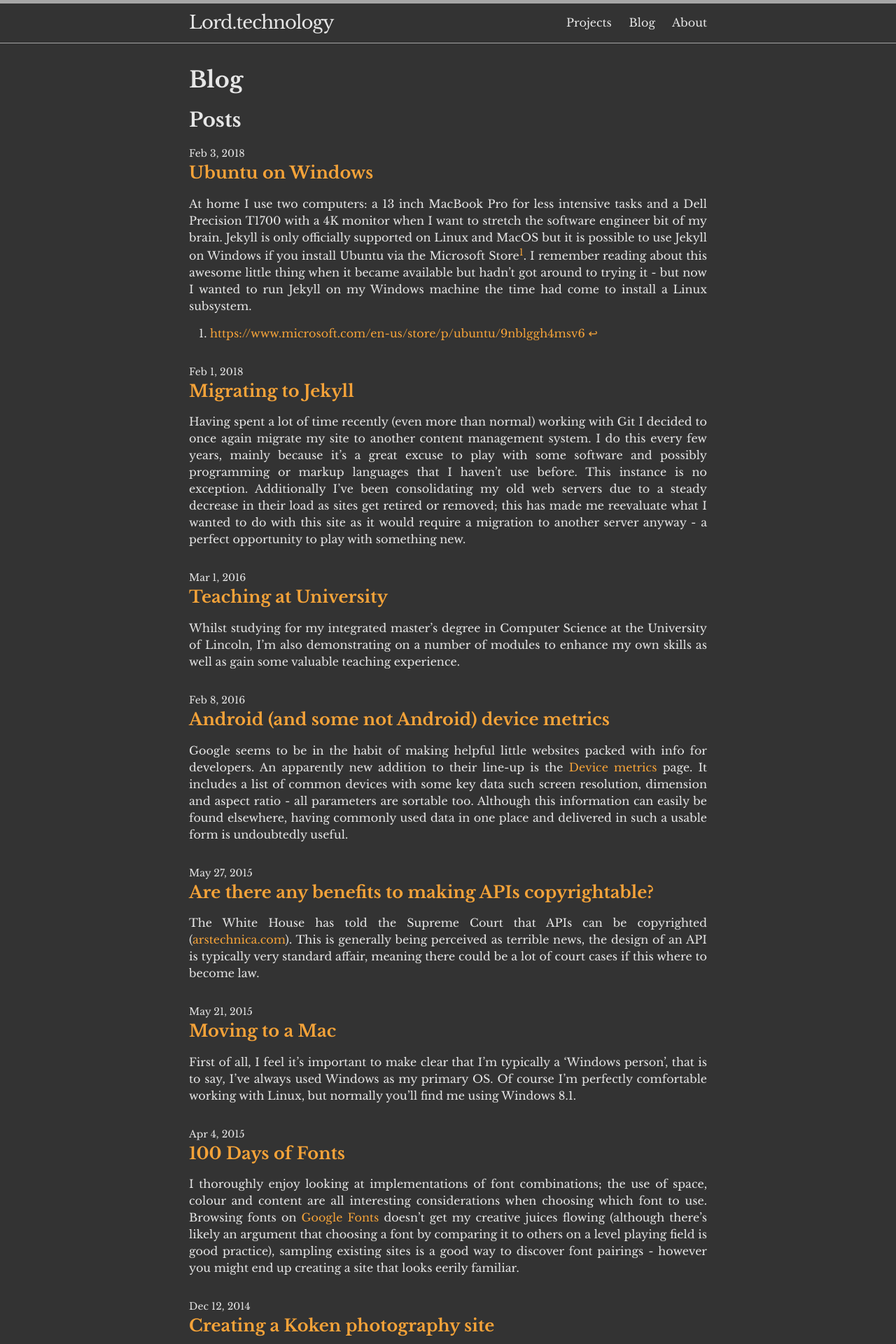
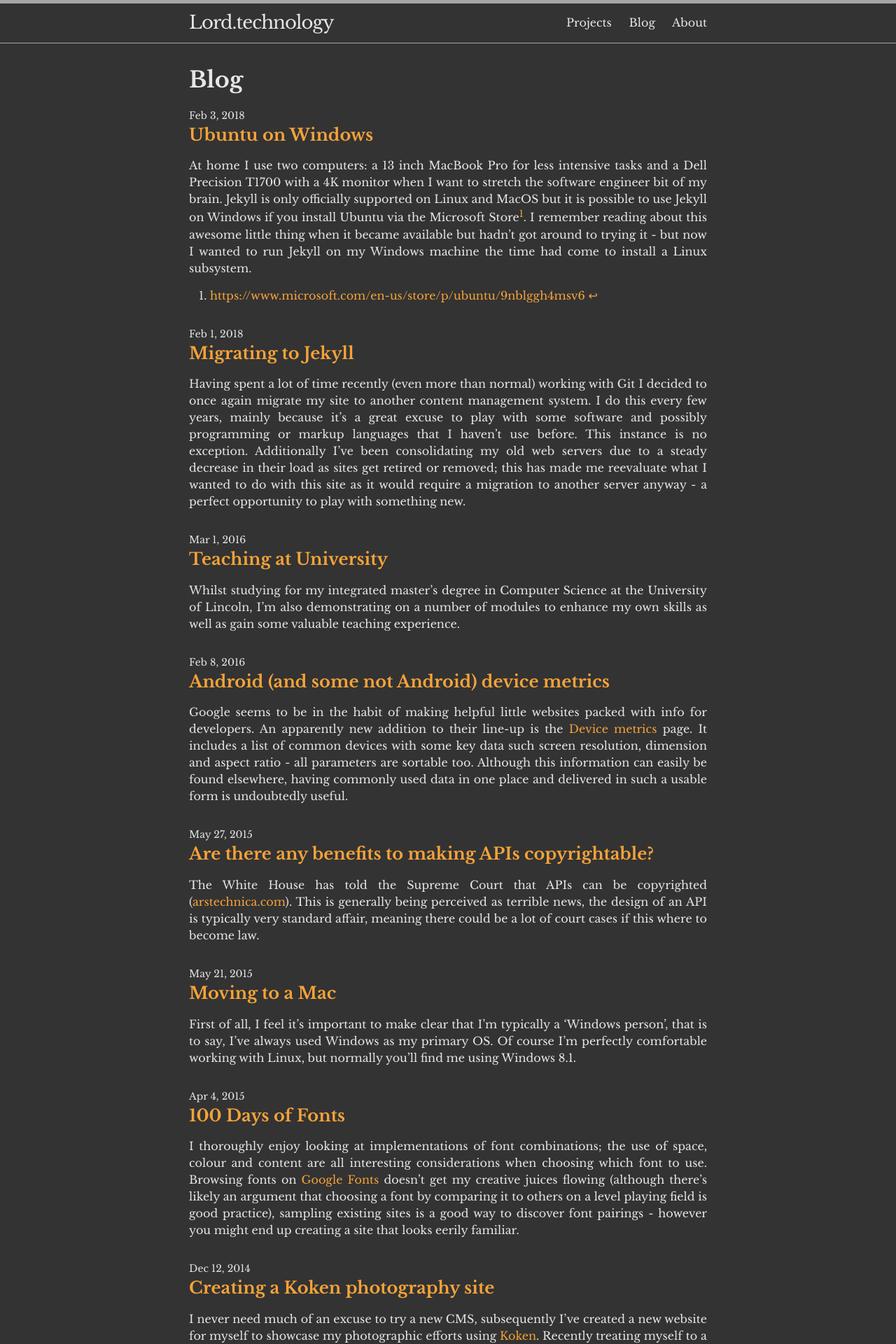
Before and after one commit to jamie-lord/Lord.technology, a Jekyll site: the page built from blog.md, in a window 1280 px wide. Shown: the top 1920 px of the page at 70% size. Built offline with Jekyll 4.4.1, drawn with Linux system fonts in a browser that asks for light colours.

Commit message:
Remove list title from blog page

```diff
--- a/_layouts/blog.html
+++ b/_layouts/blog.html
@@ -9,7 +9,6 @@
   {{ content }}
 
   {% if site.posts.size > 0 %}
-    <h2 class="post-list-heading">{{ page.list_title | default: "Posts" }}</h2>
     <ul class="post-list">
       {% for post in site.posts %}
       <li>
--- a/_sass/minima/_layout.scss
+++ b/_sass/minima/_layout.scss
@@ -182,10 +182,6 @@
   @include relative-font-size(2);
 }
 
-.post-list-heading {
-  @include relative-font-size(1.75);
-}
-
 .post-list {
   margin-left: 0;
   list-style: none;
```
